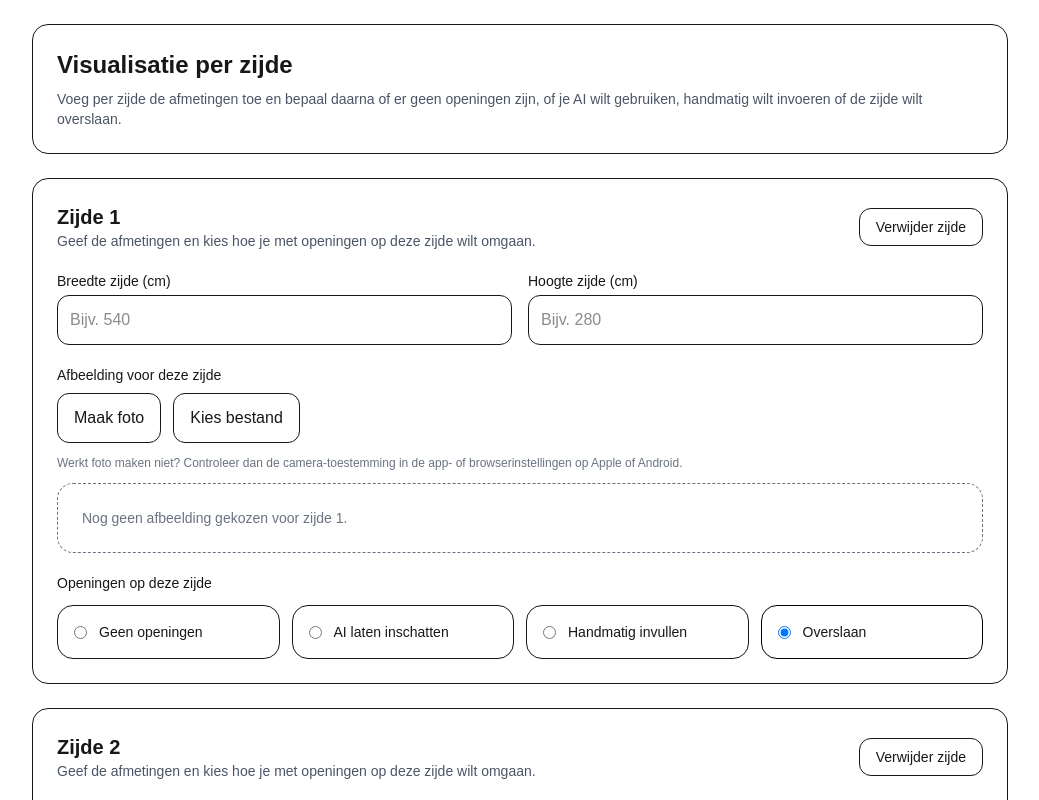
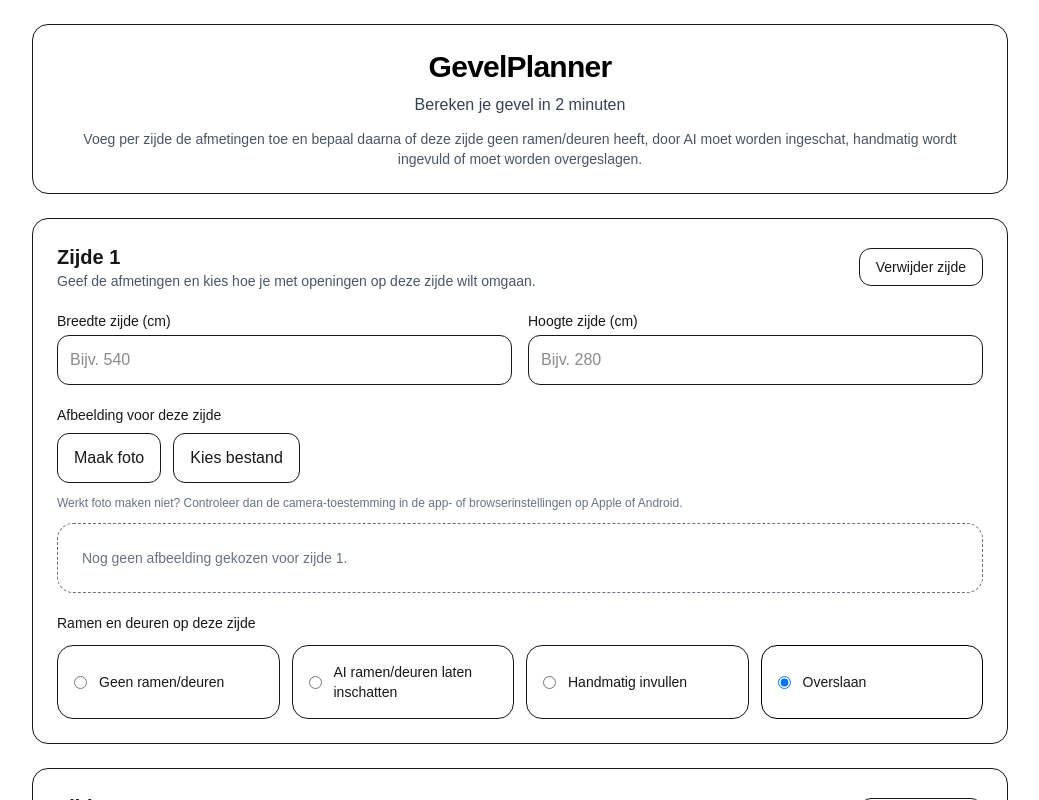
Before and after one commit to cryptoprins-ship-it/geveltool-mvp, a Next.js app: page / in a window 1280 px wide. Shown: the top 800 px of the page, without its empty margins (120-1159 px from the left). Built offline with nearby package versions, Linux system fonts and the light colour scheme.

Commit message:
Add GevelPlanner title and tagline

```diff
--- a/app/page.tsx
+++ b/app/page.tsx
@@ -351,10 +351,11 @@ export default function VisualisatiePage() {
 
   return (
     <main className="mx-auto max-w-5xl space-y-6 p-4 md:p-6">
-      <section className="rounded-2xl border p-4 md:p-6">
-        <h1 className="text-2xl font-semibold">Visualisatie per zijde</h1>
-        <p className="mt-2 text-sm text-gray-600">
-          Voeg per zijde de afmetingen toe en bepaal daarna of er geen openingen zijn, of je AI wilt gebruiken, handmatig wilt invoeren of de zijde wilt overslaan.
+      <section className="rounded-2xl border bg-white p-4 md:p-6 text-center">
+        <h1 className="text-3xl font-bold tracking-tight text-black">GevelPlanner</h1>
+        <p className="mt-2 text-base font-medium text-gray-700">Bereken je gevel in 2 minuten</p>
+        <p className="mt-3 text-sm text-gray-600">
+          Voeg per zijde de afmetingen toe en bepaal daarna of deze zijde geen ramen/deuren heeft, door AI moet worden ingeschat, handmatig wordt ingevuld of moet worden overgeslagen.
         </p>
       </section>
 
@@ -465,11 +466,11 @@ export default function VisualisatiePage() {
           </div>
 
           <div className="space-y-3">
-            <p className="text-sm font-medium">Openingen op deze zijde</p>
+            <p className="text-sm font-medium">Ramen en deuren op deze zijde</p>
             <div className="grid gap-3 md:grid-cols-2 xl:grid-cols-4">
               {[
-                { value: "none", label: "Geen openingen" },
-                { value: "ai", label: "AI laten inschatten" },
+                { value: "none", label: "Geen ramen/deuren" },
+                { value: "ai", label: "AI ramen/deuren laten inschatten" },
                 { value: "manual", label: "Handmatig invullen" },
                 { value: "skip", label: "Overslaan" },
               ].map((option) => {
@@ -494,7 +495,7 @@ export default function VisualisatiePage() {
 
           {side.openingMode === "none" ? (
             <div className="rounded-2xl border bg-gray-50 p-4 text-sm text-gray-700">
-              Deze zijde heeft geen kozijnen of andere openingen.
+              Deze zijde heeft geen ramen, deuren of andere openingen.
             </div>
           ) : null}
 
@@ -502,9 +503,9 @@ export default function VisualisatiePage() {
             <div className="space-y-4 rounded-2xl border p-4">
               <div className="flex flex-col gap-3 md:flex-row md:items-center md:justify-between">
                 <div>
-                  <h3 className="font-semibold">AI-inschatting openingen</h3>
+                  <h3 className="font-semibold">AI-inschatting ramen en deuren</h3>
                   <p className="text-sm text-gray-600">
-                    AI gebruikt de foto en de ingevulde breedte en hoogte van deze zijde als schaal voor een eerste schatting.
+                    AI gebruikt de foto en de ingevulde breedte en hoogte van deze zijde als schaal voor een eerste schatting van ramen en deuren.
                   </p>
                 </div>
 
@@ -520,7 +521,7 @@ export default function VisualisatiePage() {
 
               {side.aiDetectedCount !== null ? (
                 <div className="rounded-xl border bg-gray-50 p-3 text-sm">
-                  AI heeft {side.aiDetectedCount} opening{side.aiDetectedCount === 1 ? "" : "en"} gevonden.
+                  AI heeft {side.aiDetectedCount} raam/deur-openingen gevonden.
                 </div>
               ) : null}
 
@@ -607,13 +608,13 @@ export default function VisualisatiePage() {
               <div>
                 <h3 className="font-semibold">Handmatige invoer openingen</h3>
                 <p className="text-sm text-gray-600">
-                  Voeg alleen de kozijnen of openingen toe die op deze zijde aanwezig zijn.
+                  Voeg alleen de ramen, deuren of andere openingen toe die op deze zijde aanwezig zijn.
                 </p>
               </div>
 
               {side.openings.length === 0 ? (
                 <div className="rounded-2xl border border-dashed p-4 text-sm text-gray-500">
-                  Nog geen openingen toegevoegd.
+                  Nog geen ramen of deuren toegevoegd.
                 </div>
               ) : null}
 
@@ -682,7 +683,7 @@ export default function VisualisatiePage() {
                 className="rounded-xl border px-4 py-2"
                 onClick={() => addOpening(side.id)}
               >
-                Kozijn / opening toevoegen
+                Raam / deur toevoegen
               </button>
             </div>
           ) : null}
@@ -722,7 +723,7 @@ export default function VisualisatiePage() {
       ) : null}
 
       <section className="rounded-2xl border p-4 text-sm text-gray-600">
-        AI geeft een eerste inschatting op basis van foto plus opgegeven zijdebreedte en zijdehoogte. De gebruiker moet deze waarden altijd kunnen controleren en aanpassen.
+        AI geeft een eerste inschatting op basis van foto plus opgegeven zijdebreedte en zijdehoogte. Controleer en corrigeer de voorgestelde ramen en deuren altijd voordat je verdergaat.
       </section>
     </main>
   );
```
Also changed, not shown: app/changelog.md.
